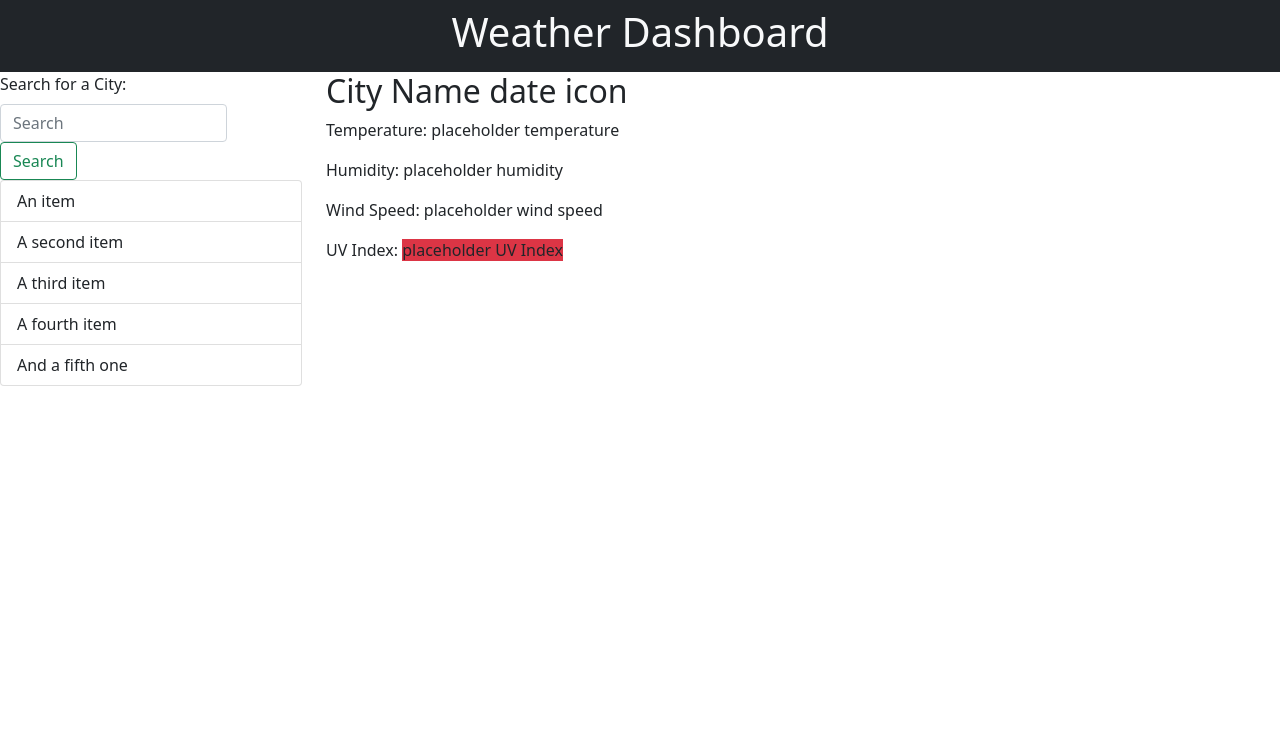
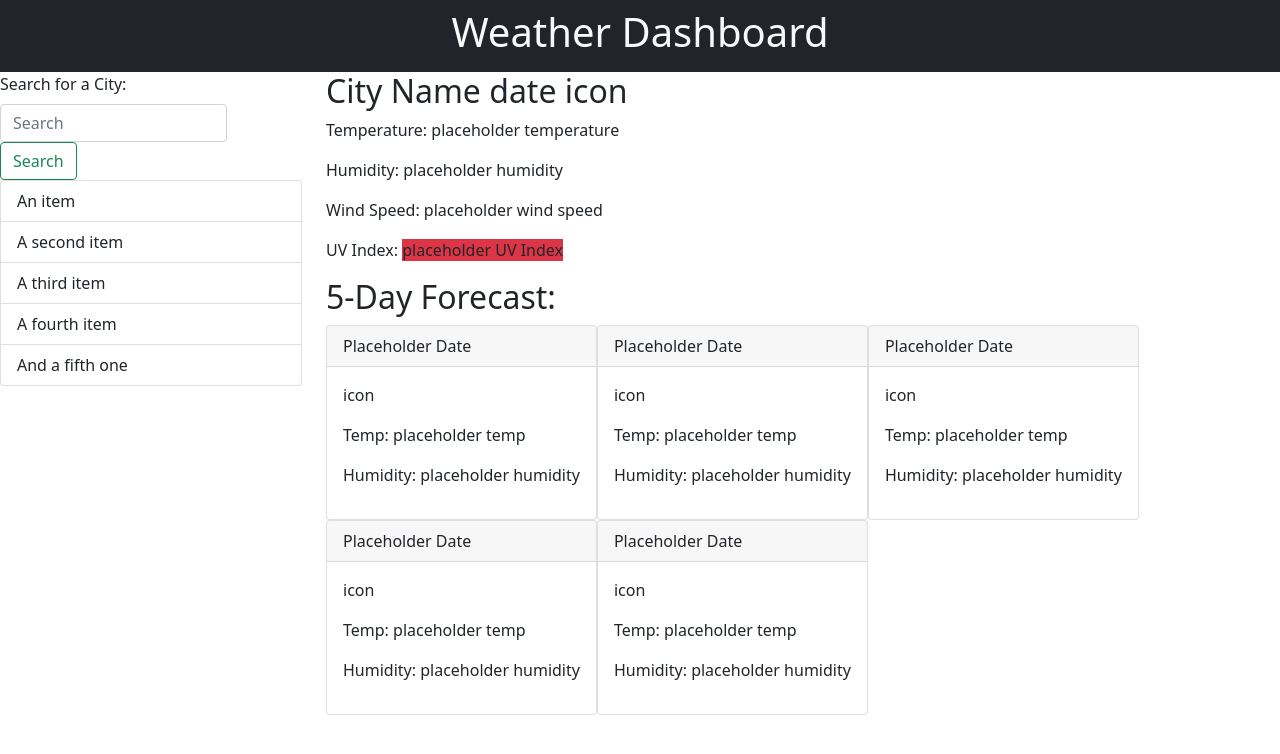
Before and after one commit to ivnkris/weather-dashboard, a plain HTML site: page index.html in a window 1280 px wide. Drawn offline with nearby package versions, Linux system fonts and the light colour scheme.

Commit message:
added boilerplate template cards

```diff
--- a/index.html
+++ b/index.html
@@ -56,7 +56,55 @@
             <p>Wind Speed: <span>placeholder wind speed</span></p>
             <p>UV Index: <span class="bg-danger">placeholder UV Index</span></p>
           </section>
-          <section></section>
+          <section>
+            <h2>5-Day Forecast:</h2>
+            <div class="d-flex flex-wrap">
+              <div class="card">
+                <div class="card-header">Placeholder Date</div>
+                <div class="card-body">
+                  <p><span>icon</span></p>
+                  <p>Temp: <span>placeholder temp</span></p>
+                  <p>Humidity: <span>placeholder humidity</span></p>
+                </div>
+              </div>
+
+              <div class="card">
+                <div class="card-header">Placeholder Date</div>
+                <div class="card-body">
+                  <p><span>icon</span></p>
+                  <p>Temp: <span>placeholder temp</span></p>
+                  <p>Humidity: <span>placeholder humidity</span></p>
+                </div>
+              </div>
+
+              <div class="card">
+                <div class="card-header">Placeholder Date</div>
+                <div class="card-body">
+                  <p><span>icon</span></p>
+                  <p>Temp: <span>placeholder temp</span></p>
+                  <p>Humidity: <span>placeholder humidity</span></p>
+                </div>
+              </div>
+
+              <div class="card">
+                <div class="card-header">Placeholder Date</div>
+                <div class="card-body">
+                  <p><span>icon</span></p>
+                  <p>Temp: <span>placeholder temp</span></p>
+                  <p>Humidity: <span>placeholder humidity</span></p>
+                </div>
+              </div>
+
+              <div class="card">
+                <div class="card-header">Placeholder Date</div>
+                <div class="card-body">
+                  <p><span>icon</span></p>
+                  <p>Temp: <span>placeholder temp</span></p>
+                  <p>Humidity: <span>placeholder humidity</span></p>
+                </div>
+              </div>
+            </div>
+          </section>
         </div>
       </div>
     </main>
```
